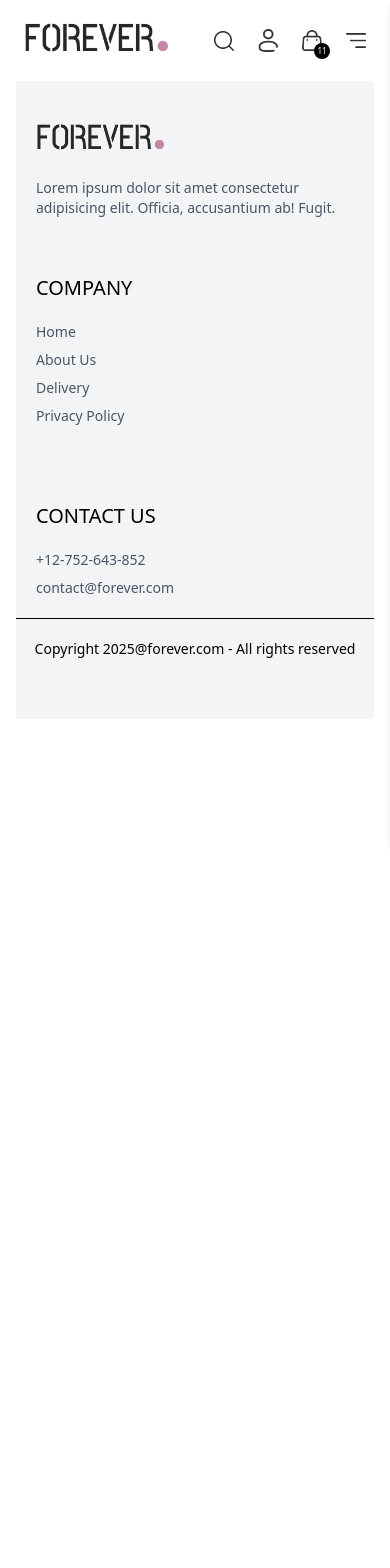
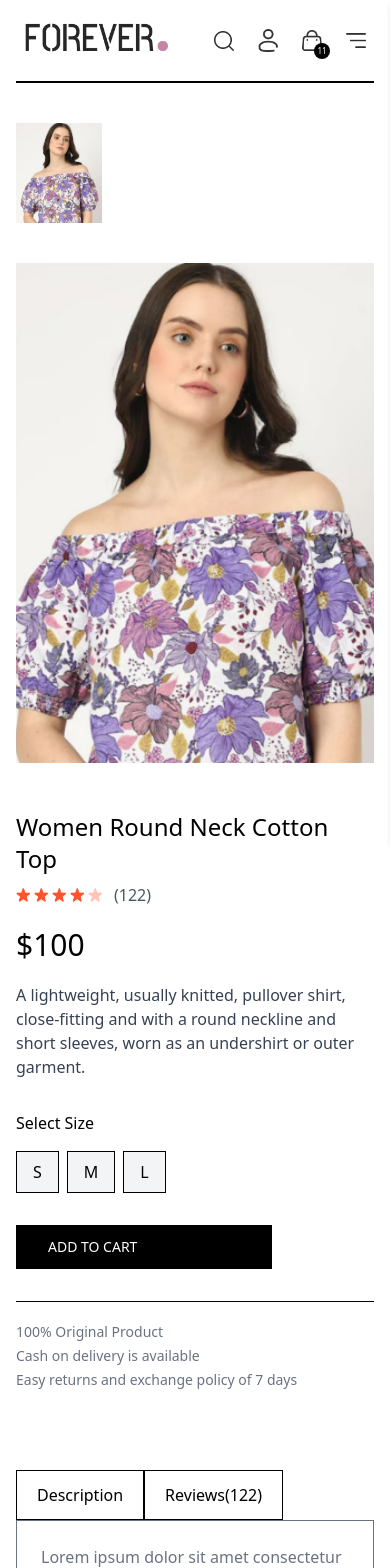
Before and after one commit to tanzeelafaheem/ECommerce, a React (Vite) app in the folder frontend/: page /product/aaaaa in a window 390 px wide. Shown: the top 1568 px of the page. Before the commit the page ends 844 px from the top, so only its background shows below. Built offline with nearby package versions, Linux system fonts and the light colour scheme.

Commit message:
"created product page"

```diff
--- a/frontend/src/index.css
+++ b/frontend/src/index.css
@@ -12,3 +12,6 @@ a.active{
     color: white;
 }
 }
+::-webkit-scrollbar{
+    display: none;
+}
--- a/frontend/src/pages/Product.jsx
+++ b/frontend/src/pages/Product.jsx
@@ -1,10 +1,96 @@
-import React from 'react'
+import React, { useContext, useEffect, useState } from 'react'
+import { useParams } from 'react-router-dom'
+import { ShopContext } from '../context/ShopContext';
+import { assets } from '../assets/frontend_assets/assets';
 
 const Product = () => {
-  return (
-    <div>
+  const {productId}=useParams();
+  const {products,currency}=useContext(ShopContext);
+  const [productData,setProductData]=useState(false);
+  const [image,setImage]=useState('');
+  const [size,setSize]=useState('')
 
+  const fetchProductData=async()=>{
+  products.map((item)=>{
+ if (item._id===productId) {
+  setProductData(item);
+  setImage(item.image[0]);
+  // console.log(item)
+  return null;
+ }
+  })
+  }
+  useEffect(()=>{
+    fetchProductData();
+  },[productId,products])
+  return productData ? (
+    <div className="border-t-2 pt-10 transition-opacity ease-in duration-500 opacity-100">
+    <div className="flex flex-col sm:flex-row gap-10">
+
+      <div className="flex sm:flex-col sm:h-[500px] overflow-x-auto sm:overflow-y-auto justify-between sm:w-[15%] w-full">
+        {productData.image.map((item, index) => (
+          <img
+            src={item}
+            key={index}
+            onClick={() => setImage(item)}
+            className="w-[24%] sm:w-full h-[100px] sm:h-[25%] object-cover cursor-pointer"
+          />
+        ))}
+      </div>
+
+      <div className="w-full sm:w-[40%]">
+        <img className="w-full h-[500px] object-cover" src={image} alt="Selected Product" />
+      </div>
+
+      {/* Product Info */}
+      <div className="flex-1 sm:w-[45%]">
+        <h1 className="font-medium text-2xl mt-2">{productData.name}</h1>
+
+        <div className="flex items-center gap-1 mt-2">
+          {[...Array(4)].map((_, index) => (
+            <img key={index} className="w-3.5" src={assets.star_icon} alt="star" />
+          ))}
+          <img className="w-3.5" src={assets.star_dull_icon} alt="star dull" />
+          <p className="pl-2 text-gray-600">(122)</p>
+        </div>
+
+        <p className="mt-5 text-3xl font-medium">{currency}{productData.price}</p>
+
+        <p className="mt-5 text-gray-700">{productData.description}</p>
+
+        <div className="flex flex-col gap-4 my-8">
+          <p className="font-medium">Select Size</p>
+          <div className="flex gap-2">
+            { productData.sizes.map((item,index)=>(
+            <button onClick={()=>setSize(item)} className={`border py-2 px-4 bg-gray-100 ${item===size?'border-orange-500':''}`} key={index}>{item}</button>
+            ))}
+          </div>
+        </div>
+        <div className="bg-black text-white px-8 py-3 text-sm active:bg-gray-700 w-3xs cursor-pointer">ADD TO CART</div>
+        <hr className='mt-8 sm:w-4/5'/>
+        <div className="text-sm text-gray-500 mt-5 flex flex-col gap-1">
+          <p>100% Original Product</p>
+          <p>Cash on delivery is available</p>
+          <p>Easy returns and exchange policy of 7 days</p>
+        </div>
+      </div>
     </div>
+    {/* description */}
+    <div className="mt-20">
+      <div className="flex">
+        <p className='border px-5 py-3 text:sm'>Description</p>
+        <p className='border px-5 py-3 text:sm'>Reviews(122)</p>
+      </div>
+      <div className="flex flex-col gap-4 border px-6 py-6 text:sm text-gray-500">
+        <p>Lorem ipsum dolor sit amet consectetur adipisicing elit. Earum ut, inventore, maiores ullam minus doloremque im</p>
+        <p>Lorem ipsum dolor sit amet consectetur adipisicing elit. Labore quod sint alias incidunt in velit</p>
+      </div>
+    </div>
+  </div>
+
+
+  ):(
+    <div className="opacity-0"></div>
   )
 }
 
```
